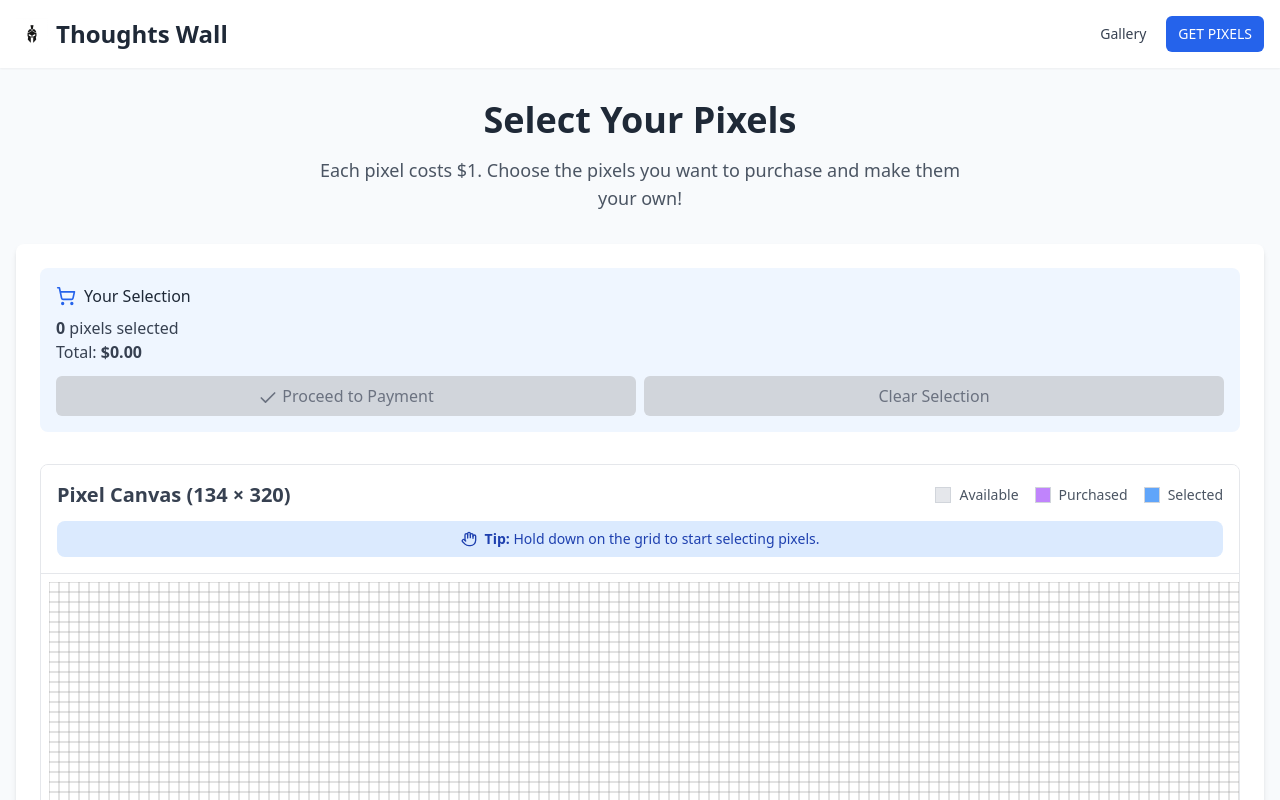
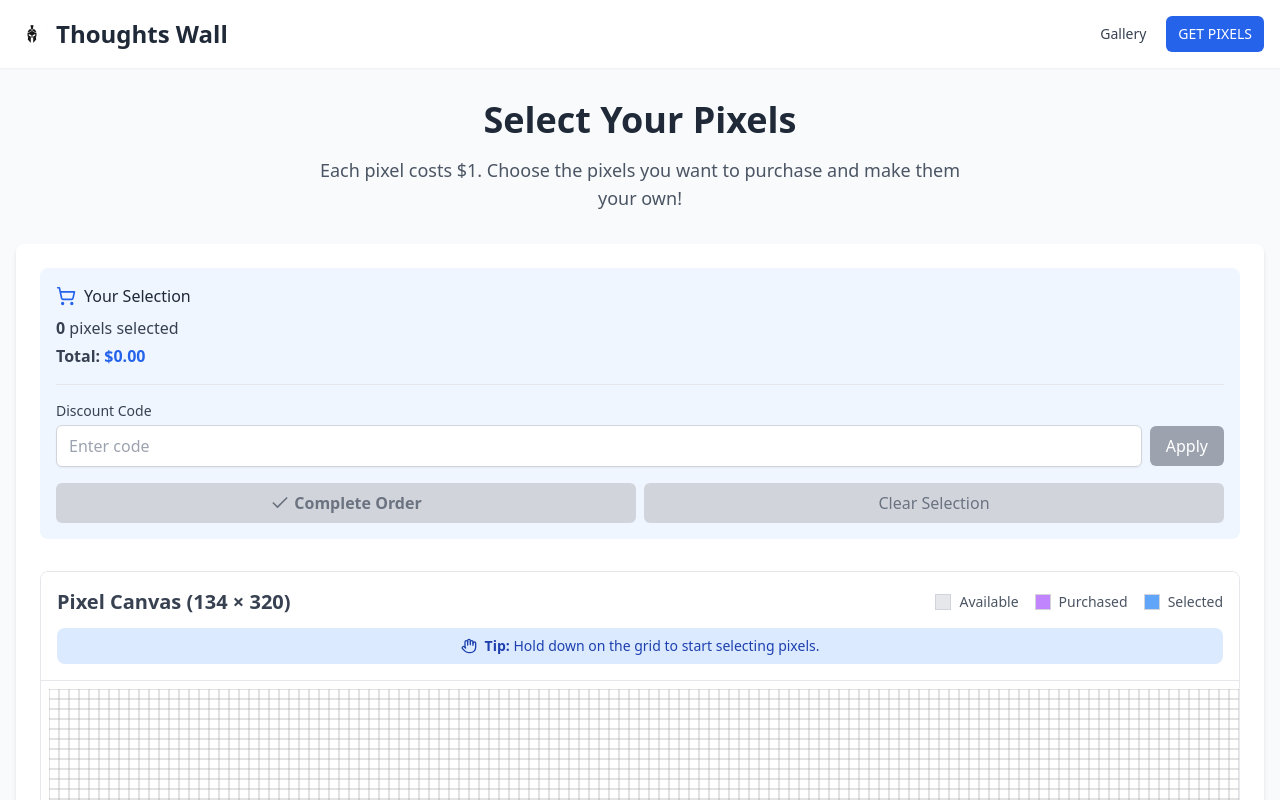
Before and after one commit to XavilordGamer1/PixelSeller1, a React (Vite) app: page /selection in a window 1280 px wide. Shown: the top 800 px of the page. Built offline with nearby package versions, Linux system fonts and the light colour scheme; no server answers; the database is empty.

Commit message:
aniadi cupones de descuento.

```diff
--- /dev/null
+++ b/src/config.ts
@@ -0,0 +1,4 @@
+// src/config.ts
+export const FEATURES = {
+  COUPONS_ENABLED: true, // Cambia esto a 'false' para desactivar todo el sistema de cupones
+};
--- a/src/context/PixelContext.tsx
+++ b/src/context/PixelContext.tsx
@@ -1,4 +1,5 @@
 import React, { createContext, useState, useContext, ReactNode } from 'react';
+import { Coupon } from '../services/db'; // Importar la interfaz Coupon
 
 interface PixelContextType {
   selectedPixels: any[];
@@ -7,6 +8,8 @@ interface PixelContextType {
   setProcessingPayment: React.Dispatch<React.SetStateAction<boolean>>;
   paymentCompleted: boolean;
   setPaymentCompleted: React.Dispatch<React.SetStateAction<boolean>>;
+  appliedCoupon: Coupon | null; // <-- NUEVO
+  setAppliedCoupon: React.Dispatch<React.SetStateAction<Coupon | null>>; // <-- NUEVO
   resetState: () => void;
 }
 
@@ -28,11 +31,13 @@ export const PixelProvider: React.FC<PixelProviderProps> = ({ children }) => {
   const [selectedPixels, setSelectedPixels] = useState<any[]>([]);
   const [processingPayment, setProcessingPayment] = useState(false);
   const [paymentCompleted, setPaymentCompleted] = useState(false);
+  const [appliedCoupon, setAppliedCoupon] = useState<Coupon | null>(null); // <-- NUEVO
 
   const resetState = () => {
     setSelectedPixels([]);
     setProcessingPayment(false);
     setPaymentCompleted(false);
+    setAppliedCoupon(null); // <-- AÑADIDO AL RESET
   };
 
   return (
@@ -44,6 +49,8 @@ export const PixelProvider: React.FC<PixelProviderProps> = ({ children }) => {
         setProcessingPayment,
         paymentCompleted,
         setPaymentCompleted,
+        appliedCoupon, // <-- NUEVO
+        setAppliedCoupon, // <-- NUEVO
         resetState
       }}
     >
--- a/src/main.tsx
+++ b/src/main.tsx
@@ -7,11 +7,11 @@ import { PayPalScriptProvider } from '@paypal/react-paypal-js';
 
 // Opciones iniciales para el script de PayPal
 const initialOptions = {
-  clientId: "AYSaIR8CAV_VQTbA26fX8KG5uDfIT8Fk9gCLlw4YaCGKZZ3BiS8FvHZlfo_c7KZFLy7TYidL_h08ttuq", // ✅ Corregido
+  clientId: "AVMvpHH1UfWFsifMFGkqdpteyk4o5wd0pkn3bhTYKCYJpyB4frTSaS1YSi1jg_1OVT4wsFC4hRn2h1NJ", // ✅ Corregido
   currency: "USD",
   intent: "capture",
 };
-
+// AYSaIR8CAV_VQTbA26fX8KG5uDfIT8Fk9gCLlw4YaCGKZZ3BiS8FvHZlfo_c7KZFLy7TYidL_h08ttuq
 createRoot(document.getElementById('root')!).render(
   <StrictMode>
     <PayPalScriptProvider options={initialOptions}>
--- a/src/pages/Payment.tsx
+++ b/src/pages/Payment.tsx
@@ -3,13 +3,14 @@ import { useEffect } from 'react';
 import { useNavigate } from 'react-router-dom';
 import { usePixelContext } from '../context/PixelContext';
 import { ArrowLeft } from 'lucide-react';
-// MODIFICACIÓN: Importar logPurchase junto con updatePixelContent
 import { updatePixelContent, logPurchase } from '../services/pixelService';
+import { redeemCoupon } from '../services/db'; // <-- Importar redeemCoupon
 import { PayPalButtons, usePayPalScriptReducer } from '@paypal/react-paypal-js';
 import type { OnApproveData, CreateOrderData } from "@paypal/paypal-js";
 
 const Payment = () => {
-  const { selectedPixels, setPaymentCompleted } = usePixelContext();
+  // --- OBTENER appliedCoupon DEL CONTEXTO ---
+  const { selectedPixels, setPaymentCompleted, appliedCoupon } = usePixelContext();
   const [{ isPending }] = usePayPalScriptReducer();
   const navigate = useNavigate();
 
@@ -19,16 +20,20 @@ const Payment = () => {
     }
   }, [selectedPixels, navigate]);
 
-  const totalAmount = selectedPixels.length.toString();
+  // --- LÓGICA DE CÁLCULO DE PRECIOS ACTUALIZADA ---
+  const basePrice = selectedPixels.length;
+  const discountPercentage = appliedCoupon?.discount_percentage ?? 0;
+  const discountAmount = (basePrice * discountPercentage) / 100;
+  const finalAmount = (basePrice - discountAmount).toFixed(2); // PayPal necesita un string con 2 decimales
 
   const createOrder = (_data: CreateOrderData, actions: any) => {
     return actions.order.create({
       purchase_units: [
         {
-          description: `Compra de ${selectedPixels.length} pixeles en PixelCanvas`,
+          description: `Compra de ${selectedPixels.length} pixeles en Thoughts Wall con un descuento de ${discountPercentage}%`,
           amount: {
             currency_code: "USD",
-            value: totalAmount,
+            value: finalAmount, // <-- USAR EL PRECIO FINAL
           },
         },
       ],
@@ -41,21 +46,20 @@ const Payment = () => {
     }
 
     try {
-      // 1. Se intenta capturar el pago.
       const order = await actions.order.capture();
       console.log("Respuesta de captura de orden:", order);
 
-      // 2. Verificamos que el estado de la orden sea 'COMPLETED'.
       if (order.status === 'COMPLETED') {
         console.log("¡El pago fue completado exitosamente!");
 
-        // --- MODIFICACIÓN ---
-        // 3. Registrar la compra en la base de datos antes de continuar.
+        // --- NUEVO: REDIMIR CUPÓN SI SE USÓ ---
+        if (appliedCoupon) {
+          await redeemCoupon(appliedCoupon.id);
+        }
+
         const pixelIds = selectedPixels.map((p: any) => p.id);
-        // Usamos el ID de la orden de PayPal como identificador único.
         await logPurchase(order.id, pixelIds);
 
-        // 4. Solo si está completado, actualizamos la base de datos y navegamos.
         const updatedPixels = selectedPixels.map((pixel: any) => ({
           ...pixel,
           status: 'sold',
@@ -63,12 +67,10 @@ const Payment = () => {
         }));
         await updatePixelContent(updatedPixels);
 
-        // 5. Marcamos el pago como completado y navegamos a la siguiente página.
         setPaymentCompleted(true);
         navigate('/pixel-content');
 
       } else {
-        // Si el estado no es 'COMPLETED', mostramos un error.
         console.error("El pago no fue completado. Estado:", order.status);
         alert("Tu pago no pudo ser procesado. Por favor, inténtalo de nuevo.");
       }
@@ -104,14 +106,20 @@ const Payment = () => {
           <div className="p-6">
             <div className="mb-8">
               <h2 className="text-xl font-semibold text-gray-800 mb-4">Order Summary</h2>
-              <div className="bg-gray-50 p-4 rounded-lg">
-                <div className="flex justify-between mb-2">
-                  <span className="text-gray-600">Selected Pixels:</span>
-                  <span className="font-medium">{selectedPixels.length}</span>
+              <div className="bg-gray-50 p-4 rounded-lg space-y-2">
+                <div className="flex justify-between">
+                  <span className="text-gray-600">Selected Pixels ({selectedPixels.length}):</span>
+                  <span className="font-medium">${basePrice.toFixed(2)}</span>
                 </div>
+                {appliedCoupon && (
+                  <div className="flex justify-between text-green-600">
+                    <span className="text-gray-600">Discount ({discountPercentage}%):</span>
+                    <span className="font-medium">- ${discountAmount.toFixed(2)}</span>
+                  </div>
+                )}
                 <div className="flex justify-between pt-2 border-t border-gray-200 mt-2">
                   <span className="text-gray-800 font-bold">Total:</span>
-                  <span className="text-blue-600 font-bold">${totalAmount}.00</span>
+                  <span className="text-blue-600 font-bold">${finalAmount}</span>
                 </div>
               </div>
             </div>
@@ -127,6 +135,7 @@ const Payment = () => {
                 createOrder={createOrder}
                 onApprove={onApprove}
                 onError={onError}
+                key={finalAmount} // <-- Clave para forzar la recreación del botón si el total cambia
               />
             )}
           </div>
--- a/src/pages/Selection.tsx
+++ b/src/pages/Selection.tsx
@@ -1,17 +1,24 @@
 // src/pages/Selection.tsx
-import { useState, useEffect } from 'react'; //React
+import { useState, useEffect } from 'react';
 import { useNavigate } from 'react-router-dom';
 import PixelGrid from '../components/PixelGrid';
-import { fetchPixelData } from '../services/pixelService';
+import { fetchPixelData, updatePixelContent, logPurchase } from '../services/pixelService';
 import { usePixelContext } from '../context/PixelContext';
-import { ShoppingCart, Check, Hand } from 'lucide-react'; // Importar 'Hand'
-import { PixelData } from '../services/db';
+import { ShoppingCart, Check, Hand, Loader2 } from 'lucide-react';
+import { PixelData, verifyCoupon, redeemCoupon } from '../services/db';
+import { FEATURES } from '../config'; // Importar el interruptor de funcionalidades
 
 const Selection = () => {
   const [loading, setLoading] = useState(true);
   const [pixelData, setPixelData] = useState<PixelData[]>([]);
-  const { selectedPixels, setSelectedPixels } = usePixelContext();
+  const { selectedPixels, setSelectedPixels, appliedCoupon, setAppliedCoupon, setPaymentCompleted } = usePixelContext();
   const navigate = useNavigate();
+
+  // --- NUEVOS ESTADOS PARA CUPONES ---
+  const [couponCode, setCouponCode] = useState('');
+  const [couponError, setCouponError] = useState('');
+  const [isVerifyingCoupon, setIsVerifyingCoupon] = useState(false);
+  const [isProcessingFreeOrder, setIsProcessingFreeOrder] = useState(false);
 
   useEffect(() => {
     const loadPixelData = async () => {
@@ -27,20 +34,81 @@ const Selection = () => {
     loadPixelData();
   }, []);
 
-  const handleProceedToPayment = () => {
-    if (selectedPixels.length > 0) {
+  // --- LÓGICA DE CÁLCULO DE PRECIOS ---
+  const basePrice = selectedPixels.length;
+  const discountPercentage = appliedCoupon?.discount_percentage ?? 0;
+  const discountAmount = (basePrice * discountPercentage) / 100;
+  const finalPrice = basePrice - discountAmount;
+
+  // --- NUEVA FUNCIÓN PARA APLICAR CUPÓN ---
+  const handleApplyCoupon = async () => {
+    if (!couponCode.trim()) return;
+    setIsVerifyingCoupon(true);
+    setCouponError('');
+    setAppliedCoupon(null);
+
+    const validCoupon = await verifyCoupon(couponCode.trim());
+    if (validCoupon) {
+      setAppliedCoupon(validCoupon);
+    } else {
+      setCouponError('Invalid or expired coupon code.');
+    }
+    setIsVerifyingCoupon(false);
+  };
+
+  // --- NUEVA FUNCIÓN PARA CHECKOUT GRATUITO ---
+  const handleFreeCheckout = async () => {
+      if (!appliedCoupon || appliedCoupon.discount_percentage !== 100 || selectedPixels.length === 0) return;
+      setIsProcessingFreeOrder(true);
+      try {
+          // 1. Redimir el cupón en la BD
+          await redeemCoupon(appliedCoupon.id);
+
+          // 2. Actualizar el estado de los píxeles a 'vendido'
+          const updatedPixels = selectedPixels.map((pixel: any) => ({
+              ...pixel,
+              status: 'sold',
+              owner: `coupon_${appliedCoupon.code}`
+          }));
+          await updatePixelContent(updatedPixels);
+
+          // 3. Registrar la "compra" gratuita
+          const pixelIds = selectedPixels.map((p: any) => p.id);
+          await logPurchase(`COUPON-${appliedCoupon.code}`, pixelIds);
+
+          // 4. Marcar el pago como completado y navegar al siguiente paso
+          setPaymentCompleted(true);
+          navigate('/pixel-content');
+
+      } catch (error) {
+          console.error("Error processing free checkout:", error);
+          alert("An error occurred. Please try again.");
+      } finally {
+          setIsProcessingFreeOrder(false);
+      }
+  };
+
+  // --- FUNCIÓN UNIFICADA PARA PROCEDER ---
+  const handleProceed = () => {
+    if (selectedPixels.length === 0) return;
+
+    if (finalPrice <= 0 && appliedCoupon?.discount_percentage === 100) {
+      handleFreeCheckout();
+    } else {
       navigate('/payment');
     }
   };
 
   const handleClearSelection = () => {
     setSelectedPixels([]);
+    setAppliedCoupon(null);
+    setCouponCode('');
+    setCouponError('');
   };
 
   return (
     <div className="container mx-auto px-4 py-8">
       <div className="mb-8 text-center">
-        {/* MODIFICACIÓN: Reducir el tamaño del texto en móviles */}
         <h1 className="text-3xl md:text-4xl font-bold text-gray-800 mb-4">Select Your Pixels</h1>
         <p className="text-md md:text-lg text-gray-600 max-w-2xl mx-auto">
           Each pixel costs $1. Choose the pixels you want to purchase and make them your own!
@@ -56,22 +124,58 @@ const Selection = () => {
           <p className="text-gray-700">
             <span className="font-bold">{selectedPixels.length}</span> pixels selected
           </p>
-          <p className="text-gray-700">
-            Total: <span className="font-bold">${selectedPixels.length}.00</span>
+          {appliedCoupon && (
+            <p className="text-green-600">
+              - ${discountAmount.toFixed(2)} ({discountPercentage}%) discount applied
+            </p>
+          )}
+          <p className="text-gray-700 font-bold mt-1">
+            Total: <span className="text-blue-600">${finalPrice.toFixed(2)}</span>
           </p>
-          {/* MODIFICACIÓN: Hacer que los botones se apilen en pantallas pequeñas */}
-          <div className="mt-3 grid grid-cols-1 md:grid-cols-2 gap-2">
+
+          {/* --- SECCIÓN DE CUPÓN --- */}
+          {FEATURES.COUPONS_ENABLED && (
+            <div className="mt-4 border-t border-gray-200 pt-4">
+              <label htmlFor="coupon" className="block text-sm font-medium text-gray-700 mb-1">
+                Discount Code
+              </label>
+              <div className="flex items-center gap-2">
+                <input
+                  id="coupon"
+                  type="text"
+                  value={couponCode}
+                  onChange={(e) => setCouponCode(e.target.value.toUpperCase())}
+                  placeholder="Enter code"
+                  className="w-full px-3 py-2 border border-gray-300 rounded-md shadow-sm focus:outline-none focus:ring-blue-500 focus:border-blue-500"
+                  disabled={isVerifyingCoupon}
+                />
+                <button
+                  onClick={handleApplyCoupon}
+                  disabled={isVerifyingCoupon || !couponCode.trim()}
+                  className="px-4 py-2 bg-gray-600 text-white rounded-md hover:bg-gray-700 disabled:bg-gray-400 flex items-center justify-center"
+                >
+                  {isVerifyingCoupon ? <Loader2 className="animate-spin h-5 w-5" /> : 'Apply'}
+                </button>
+              </div>
+              {couponError && <p className="text-red-500 text-sm mt-1">{couponError}</p>}
+            </div>
+          )}
+
+          <div className="mt-4 grid grid-cols-1 md:grid-cols-2 gap-2">
             <button
-              className={`w-full px-4 py-2 rounded-md transition-colors ${
+              className={`w-full px-4 py-2 rounded-md transition-colors flex items-center justify-center font-semibold ${
                 selectedPixels.length > 0
                   ? 'bg-blue-600 text-white hover:bg-blue-700'
                   : 'bg-gray-300 text-gray-500 cursor-not-allowed'
               }`}
-              onClick={handleProceedToPayment}
-              disabled={selectedPixels.length === 0}
+              onClick={handleProceed}
+              disabled={selectedPixels.length === 0 || isProcessingFreeOrder}
             >
-              <Check className="h-5 w-5 inline mr-1" />
-              Proceed to Payment
+              {isProcessingFreeOrder ? (
+                 <><Loader2 className="animate-spin h-5 w-5 mr-2" /> Completing...</>
+              ) : (
+                 <><Check className="h-5 w-5 inline mr-1" /> {finalPrice <= 0 ? 'Complete Order' : 'Proceed to Payment'}</>
+              )}
             </button>
             <button
               className={`w-full px-4 py-2 rounded-md transition-colors ${
@@ -94,10 +198,8 @@ const Selection = () => {
         ) : (
           <div className="relative overflow-auto max-w-full border border-gray-200 rounded-lg mt-8">
             <div className="sticky top-0 z-10 bg-white p-4 border-b border-gray-200">
-              {/* MODIFICACIÓN: Hacer que la leyenda se apile y centre en pantallas pequeñas */}
               <div className="flex flex-col md:flex-row items-center justify-between text-center md:text-left">
                 <h2 className="text-lg md:text-xl font-semibold text-gray-700 mb-4 md:mb-0">Pixel Canvas (134 × 320)</h2>
-                {/* MODIFICACIÓN: Permitir que los elementos de la leyenda se envuelvan y se centren */}
                 <div className="flex items-center justify-center flex-wrap gap-x-4 gap-y-2">
                   <div className="flex items-center">
                     <div className="w-4 h-4 bg-gray-200 mr-2 border border-gray-300"></div>
@@ -113,7 +215,6 @@ const Selection = () => {
                   </div>
                 </div>
               </div>
-              {/* --- MENSAJE DE AYUDA AÑADIDO --- */}
               <div className="mt-3 text-center text-sm text-blue-800 bg-blue-100 p-2 rounded-lg flex items-center justify-center gap-2">
                 <Hand className="h-4 w-4 flex-shrink-0" />
                 <span><strong>Tip:</strong> Hold down on the grid to start selecting pixels.</span>
```
Also changed, not shown: src/services/db.ts (+51 -1 lines).
